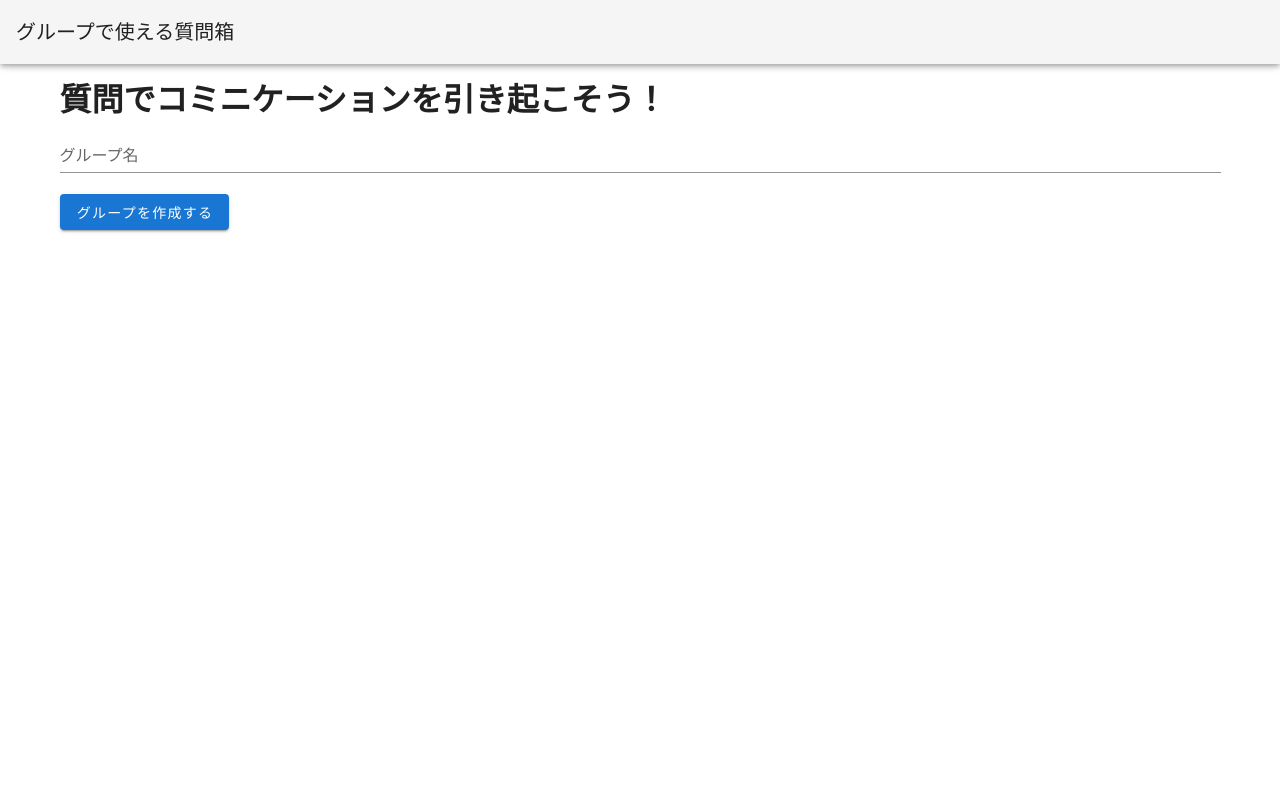
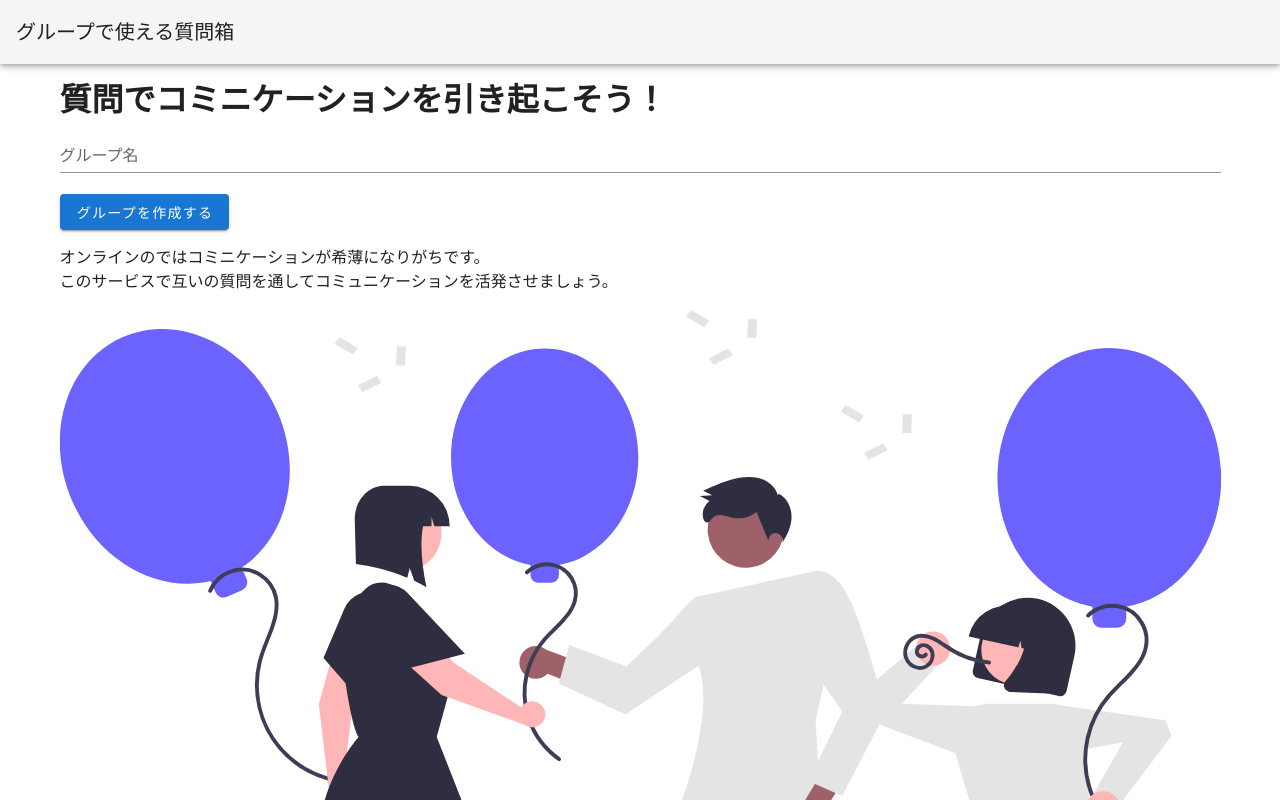
Before and after one commit to dena-autumn-hackathon-2021-team-d/dena-autumn-frontend, a Nuxt app: page / in a window 1280 px wide. Shown: the top 800 px of the page. Built offline with nearby package versions, Linux system fonts and the light colour scheme.

Commit message:
topページをそれっぽくする

```diff
--- a/pages/index.vue
+++ b/pages/index.vue
@@ -5,6 +5,10 @@
     <v-btn color="primary" elevation="2" @click="create"
       >グループを作成する</v-btn
     >
+    <p class="mt-4">
+      オンラインのではコミニケーションが希薄になりがちです。<br />このサービスで互いの質問を通してコミュニケーションを活発させましょう。
+    </p>
+    <v-img class="mt-2" src="undraw_Partying_re_at7f.svg" />
   </div>
 </template>
 <script lang="ts">
```
Also changed, not shown: static/undraw_Partying_re_at7f.svg (added).
